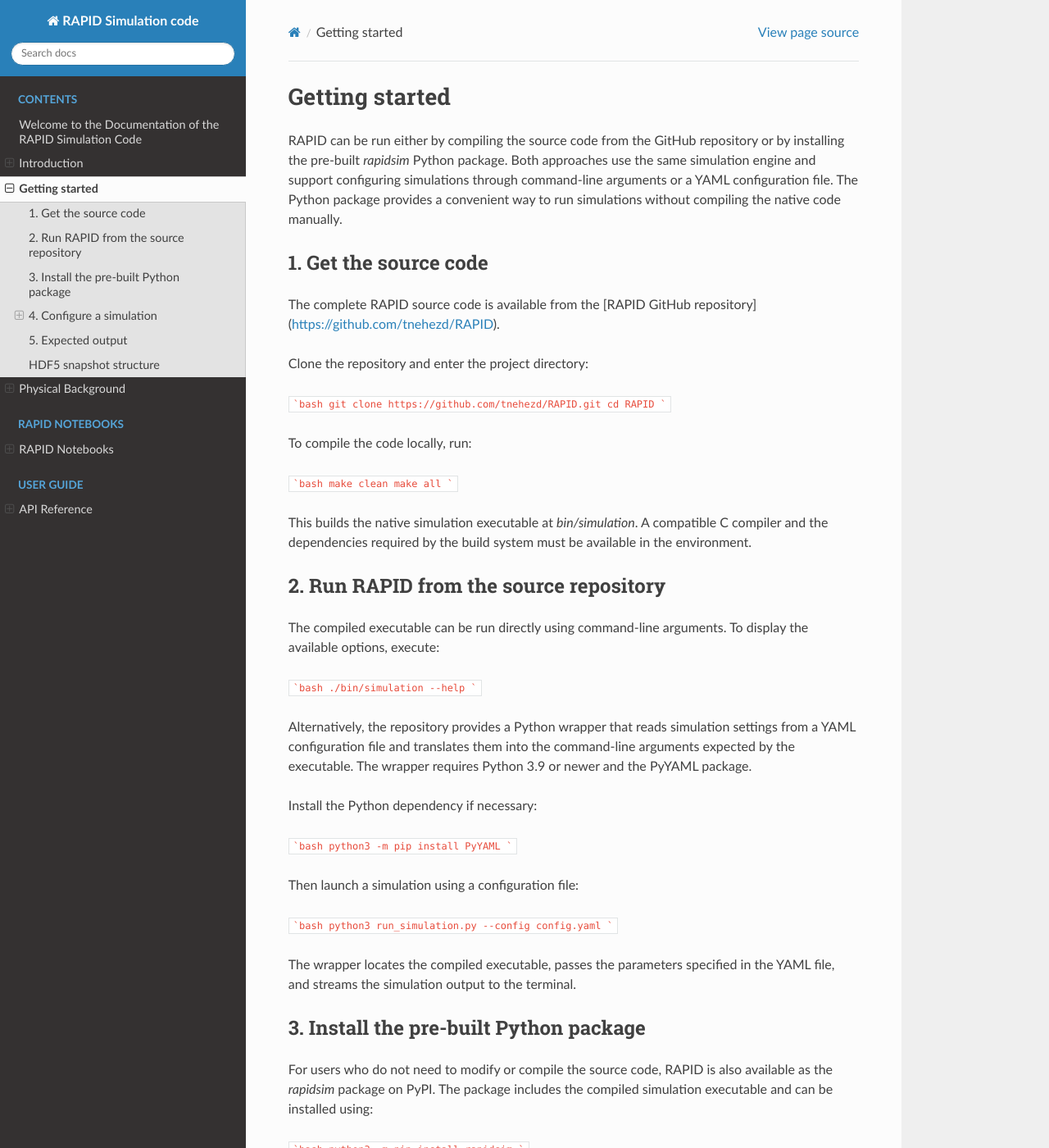
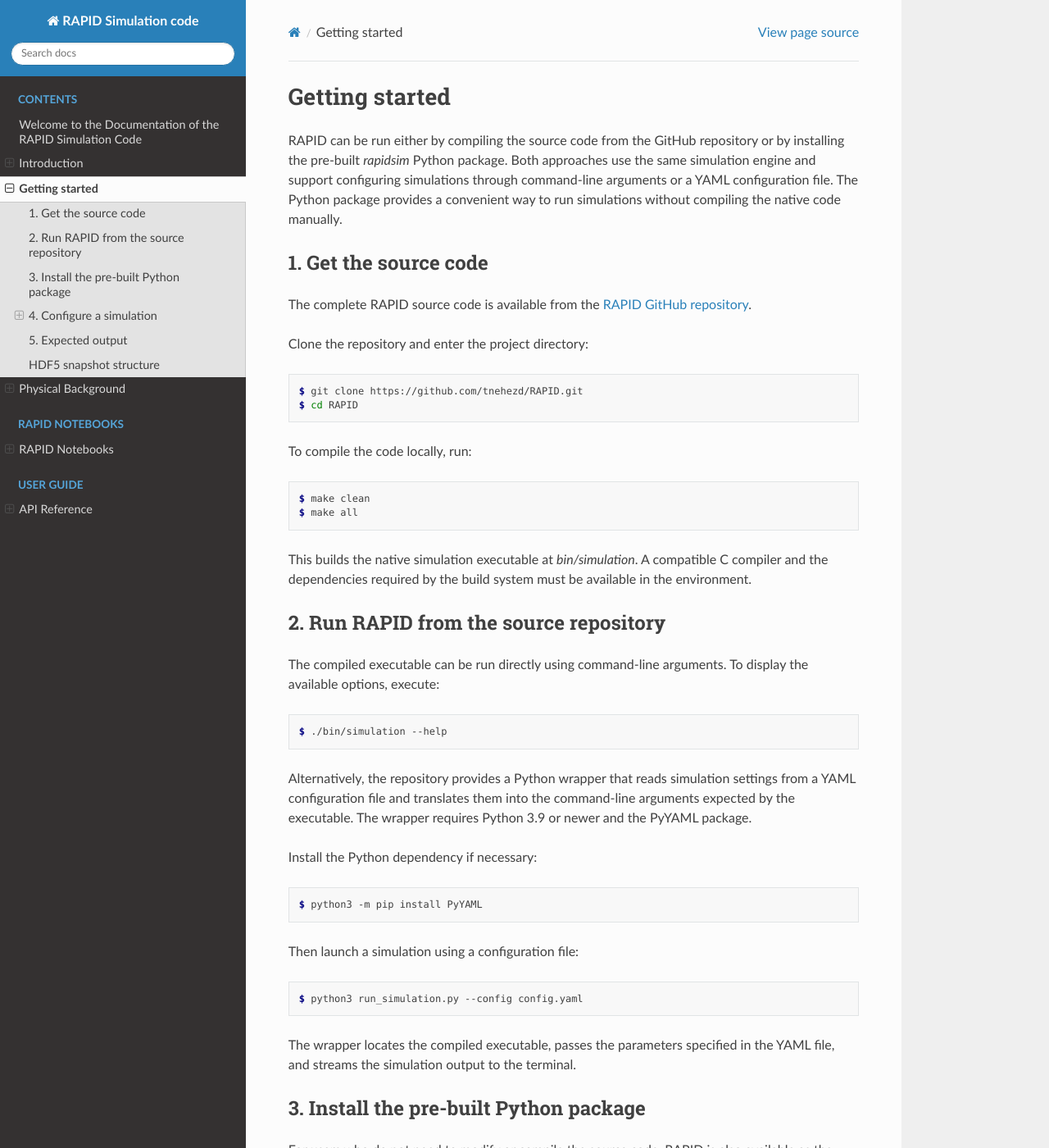
Before and after one commit to tnehezd/RAPID-docs, a Sphinx documentation site: the page built from docs/getting_started.rst, in a window 1280 px wide and 1400 px high. Shown: the whole window at 82% size. Built offline with Sphinx 7.4.7 and the Read the Docs theme 3.1.0, drawn with Linux system fonts in a browser that asks for light colours; cross-references to code outside the pages are shown as plain code.

Commit message:
fix: code blocks

````diff
--- a/docs/getting_started.rst
+++ b/docs/getting_started.rst
@@ -7,21 +7,23 @@
 1. Get the source code
 ----------------------
 
-The complete RAPID source code is available from the [RAPID GitHub repository](https://github.com/tnehezd/RAPID).
+The complete RAPID source code is available from the `RAPID GitHub repository <https://github.com/tnehezd/RAPID>`_.
 
 Clone the repository and enter the project directory:
 
-```bash
-git clone https://github.com/tnehezd/RAPID.git
-cd RAPID
-```
+
+.. code-block:: console
+
+  $ git clone https://github.com/tnehezd/RAPID.git
+  $ cd RAPID
+
 
 To compile the code locally, run:
 
-```bash
-make clean
-make all
-```
+.. code-block:: console
+
+  $ make clean
+  $ make all
 
 This builds the native simulation executable at `bin/simulation`. A compatible C compiler and the dependencies required by the build system must be available in the environment.
 
@@ -30,23 +32,23 @@
 
 The compiled executable can be run directly using command-line arguments. To display the available options, execute:
 
-```bash
-./bin/simulation --help
-```
+.. code-block:: console
+
+  $ ./bin/simulation --help
 
 Alternatively, the repository provides a Python wrapper that reads simulation settings from a YAML configuration file and translates them into the command-line arguments expected by the executable. The wrapper requires Python 3.9 or newer and the PyYAML package.
 
 Install the Python dependency if necessary:
 
-```bash
-python3 -m pip install PyYAML
-```
+.. code-block:: console
+
+  $ python3 -m pip install PyYAML
 
 Then launch a simulation using a configuration file:
 
-```bash
-python3 run_simulation.py --config config.yaml
-```
+.. code-block:: console
+
+  $ python3 run_simulation.py --config config.yaml
 
 The wrapper locates the compiled executable, passes the parameters specified in the YAML file, and streams the simulation output to the terminal.
 
@@ -55,21 +57,21 @@
 
 For users who do not need to modify or compile the source code, RAPID is also available as the `rapidsim` package on PyPI. The package includes the compiled simulation executable and can be installed using:
 
-```bash
-python3 -m pip install rapidsim
-```
+.. code-block:: console
+
+  $ python3 -m pip install rapidsim
 
 After installation, verify the package version:
 
-```bash
-rapidsim --version
-```
+.. code-block:: console
+
+  $ rapidsim --version
 
 A simulation can then be launched directly from the command line:
 
-```bash
-rapidsim --config config.yaml
-```
+.. code-block:: console
+
+  $ rapidsim --config config.yaml
 
 The PyPI package provides pre-built binaries for supported platforms, eliminating the need to compile RAPID locally. Python 3.9 or newer is required.
 
````
